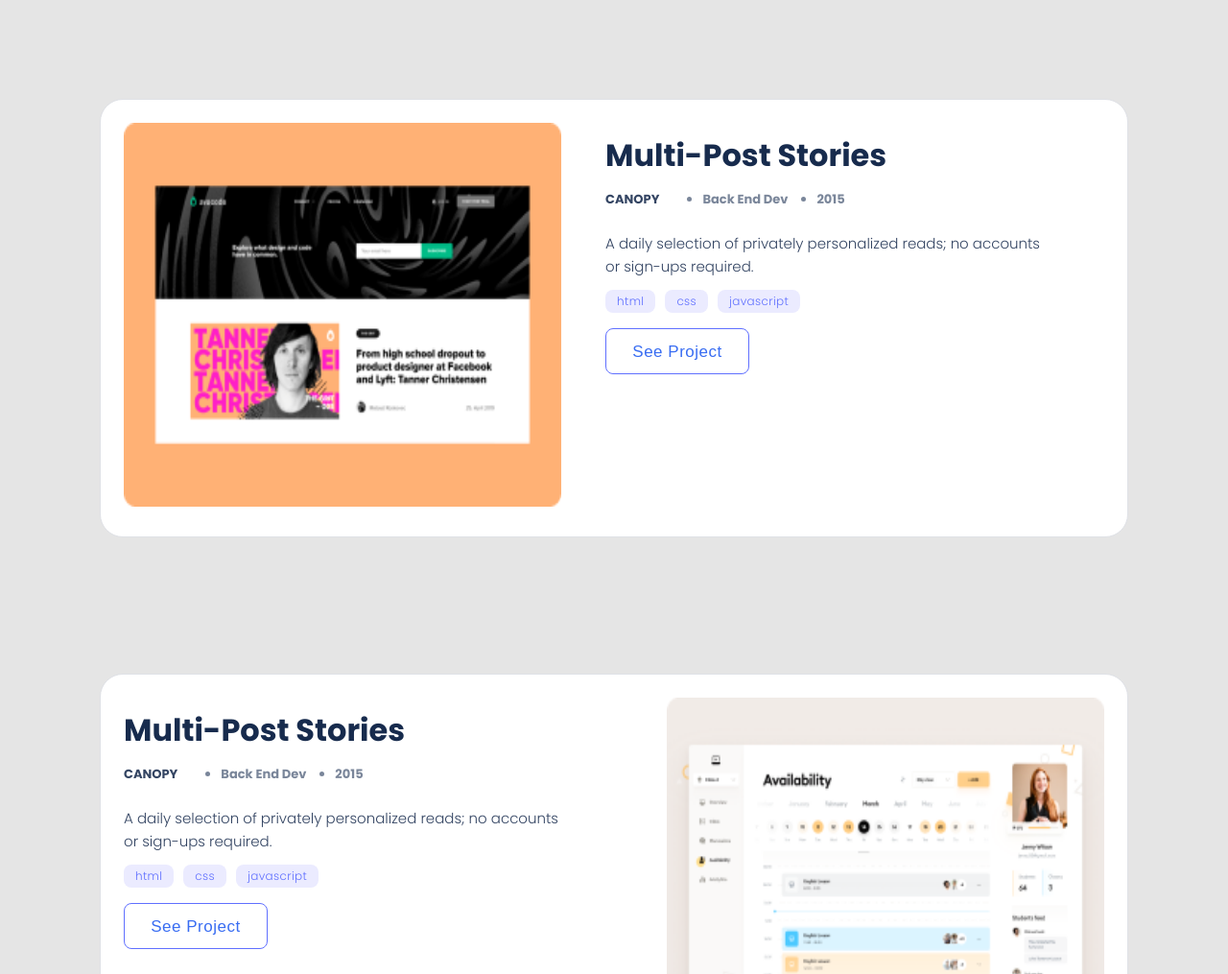
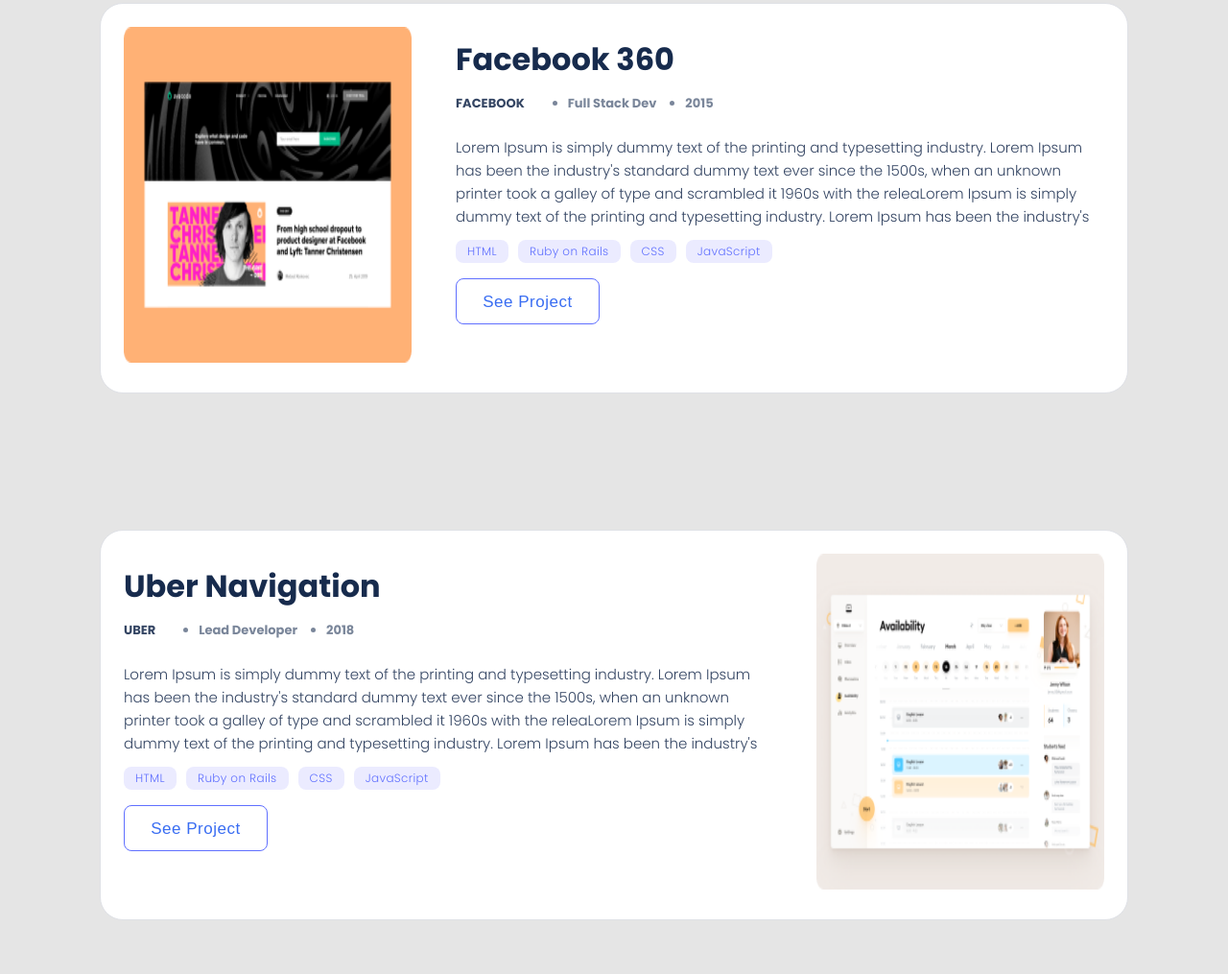
Before and after one commit to App-Developer8866/portfolio-project, a website: page index.html in a window 1280 px wide. Shown: the part 1785-2800 px from the top of the page at 96% size. Drawn offline with Linux system fonts and the light colour scheme.

Commit message:
Feature: Added dynamic display with js

```diff
--- a/index.html
+++ b/index.html
@@ -67,8 +67,8 @@
 
     <!--Works Section  -->
     <section id="Portfolio" class="works">
-      <div class="card1">
-        <a href="#">
+      <div class="card" id="card1">
+        <!-- <a href="#">
           <picture>
           <source media="(min-width: 768px )" srcset="images/web-img1.png">
           <source media="(max-width: 768px )" srcset="images/portfolio-img.png">
@@ -101,10 +101,10 @@
           <button type="button" class="button-container" onclick="openPop(1)">
             See Project
           </button>
-        </div>
+        </div> -->
       </div>
-      <div class="card2">
-        <a href="#">
+      <div class="card" id="card2">
+        <!-- <a href="#">
           <picture>
             <source media="(min-width: 768px )" srcset="images/portfolio-img4.png">
             <source media="(max-width: 768px )" srcset="images/portfolio-img2.png">
@@ -137,10 +137,10 @@
         <button type="button" class="button-container" onclick="openPop(2)">
           See Project
         </button>
+      </div>      -->
       </div>
-      </div>
-      <div class="card3">
-        <a href="#">
+      <div class="card" id="card3">
+        <!-- <a href="#">
           <picture>
           <source media="(min-width: 768px )" srcset="images/portfolio-img.png">
           <source media="(max-width: 768px )" srcset="images/portfolio-img3.png">
@@ -173,10 +173,10 @@
         <button type="button" class="button-container" onclick="openPop(3)">
           See Project
         </button>
+      </div> -->
       </div>
-      </div>
-      <div class="card4">
-        <a href="#">
+      <div class="card" id="card4">
+        <!-- <a href="#">
           <picture>
             <source media="(min-width: 768px )" srcset="images/portfolio-img2.png">
             <source media="(max-width: 768px )" srcset="images/portfolio-img4.png">
@@ -209,7 +209,7 @@
         <button type="button" class="button-container" onclick="openPop(4)">
           See Project
         </button>
-      </div>
+      </div> -->
       </div>
     </section>
 
@@ -328,7 +328,6 @@
   </div>
   </div>
 </div>
-
 <script src="index.js"></script>
   </body>
 </html>
--- a/index.js
+++ b/index.js
@@ -1,6 +1,8 @@
+/* eslint-disable no-plusplus */
 /* eslint-disable no-unused-vars */
 const humburgerBtn = document.querySelector('.humburger');
 const navMenu = document.querySelector('.nav-menue');
+const Portfolio = document.querySelectorAll('.card');
 const Modal = document.querySelector('.modal-container');
 const ModalTitle = document.querySelector('.modaltitle');
 const ModalTechnology = document.querySelector('.language_used_modal');
@@ -142,3 +144,45 @@
   document.querySelector('main').style.display = 'block';
   document.querySelector('header').style.display = 'flex';
 };
+
+// const myWorkCards = () => {
+// Portfolio.innerHTML = '';
+for (let i = 0; i < arrWork.length; i++) {
+  let languages = '';
+  arrWork[i].technologies.forEach((language) => {
+    languages += `
+        <li id='lang'>${language}</li>
+      `;
+    Portfolio[i].innerHTML = `
+        <a href="#">
+            <img class="img-container" src=${arrWork[i].img} alt="project-image1" />
+          </a>
+        <div class="content">
+          <div class="project_name">
+            <h3 id="title">${arrWork[i].title}</h3>
+          </div>
+          <div class="project_info">
+            <div class="company">
+              <p>${arrWork[i].company}</p>
+            </div>
+            <ul class="ul">
+              <li class="role">${arrWork[i].role}</li>
+              <li class="year">${arrWork[i].year}</li>
+          </ul>
+          </div>
+          <div class="description">
+            <p>
+              ${arrWork[i].desc}
+            </p>
+          </div>
+          <ul class="languages">
+            ${languages}
+          </ul>
+          <button type="button" class="button-container" onclick='openPop(${arrWork[i]?.id})'>
+            See Project
+          </button>
+        </div>
+      `;
+  });
+}
+// };
--- a/style.css
+++ b/style.css
@@ -190,7 +190,7 @@
   gap: 88px;
 }
 
-.card1 {
+#card1 {
   border: 1px solid #dfe1e6;
   border-radius: 16px;
   padding: 16px;
@@ -199,7 +199,7 @@
   flex-direction: column;
 }
 
-.card2 {
+#card2 {
   border: 1px solid #dfe1e6;
   border-radius: 16px;
   padding: 16px;
@@ -208,7 +208,7 @@
   flex-direction: column;
 }
 
-.card3 {
+#card3 {
   border: 1px solid #dfe1e6;
   border-radius: 16px;
   padding: 16px;
@@ -217,7 +217,7 @@
   flex-direction: column;
 }
 
-.card4 {
+#card4 {
   border: 1px solid #dfe1e6;
   border-radius: 16px;
   padding: 16px;
@@ -308,11 +308,13 @@
 }
 
 .description {
-  width: 90%;
+  width: 100%;
   margin-top: 10px;
 }
 
 .description p {
+  height: 6rem;
+  overflow: hidden;
   font-weight: 400;
   font-size: 15px;
   line-height: 24px;
@@ -330,6 +332,7 @@
 
 #lang {
   background: #ebebff;
+  overflow: hidden;
   border-radius: 8px;
   padding: 4px 12px;
   font-weight: 500;
@@ -724,13 +727,14 @@
     gap: 142px;
   }
 
-  .card1 {
+  #card1 {
     display: flex;
     flex-direction: row;
     gap: 46px;
+    transform: translate(-50% -50%);
   }
 
-  .card1:hover {
+  #card1:hover {
     box-shadow: 1px 8px 16px rgba(5, 10, 49, 0.24);
     color: #fff;
     padding: 20px;
@@ -740,7 +744,7 @@
     transition: all 0.5s ease-out;
   }
 
-  .card2 {
+  #card2 {
     padding: 24px;
     display: flex;
     flex-direction: row-reverse;
@@ -748,7 +752,7 @@
     gap: 46px;
   }
 
-  .card2:hover {
+  #card2:hover {
     box-shadow: 1px 8px 16px rgba(5, 10, 49, 0.24);
     color: #fff;
     padding: 20px;
@@ -758,7 +762,7 @@
     transition: all 0.5s ease-out;
   }
 
-  .card3 {
+  #card3 {
     border-radius: 24px;
     padding: 24px;
     display: flex;
@@ -766,7 +770,7 @@
     gap: 46px;
   }
 
-  .card3:hover {
+  #card3:hover {
     box-shadow: 1px 8px 16px rgba(5, 10, 49, 0.24);
     color: #fff;
     padding: 20px;
@@ -776,7 +780,7 @@
     transition: all 0.5s ease-out;
   }
 
-  .card4 {
+  #card4 {
     border-radius: 24px;
     padding: 24px;
     display: flex;
@@ -785,7 +789,7 @@
     gap: 46px;
   }
 
-  .card4:hover {
+  #card4:hover {
     box-shadow: 1px 8px 16px rgba(5, 10, 49, 0.24);
     color: #fff;
     padding: 20px;
@@ -795,8 +799,23 @@
     transition: all 0.5s ease-out;
   }
 
+  .description {
+    width: 100%;
+    margin-top: 10px;
+  }
+
+  .description p {
+    height: 6rem;
+    overflow: hidden;
+    font-weight: 400;
+    font-size: 15px;
+    line-height: 24px;
+    color: #344563;
+  }
+
   .img-container {
-    height: 400px;
+    height: 350px;
+    width: 300px;
   }
 
   .button-container {
```
